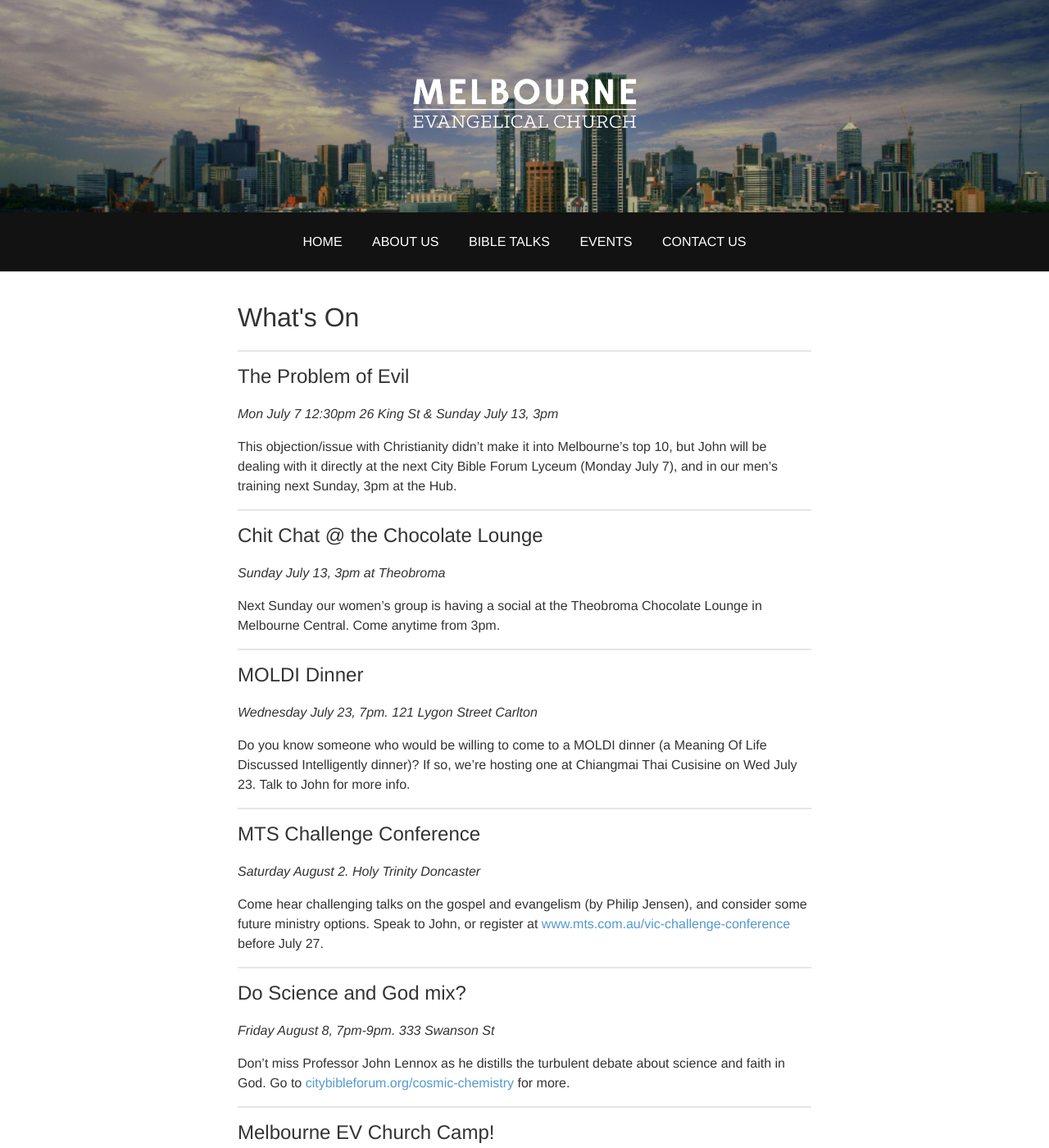
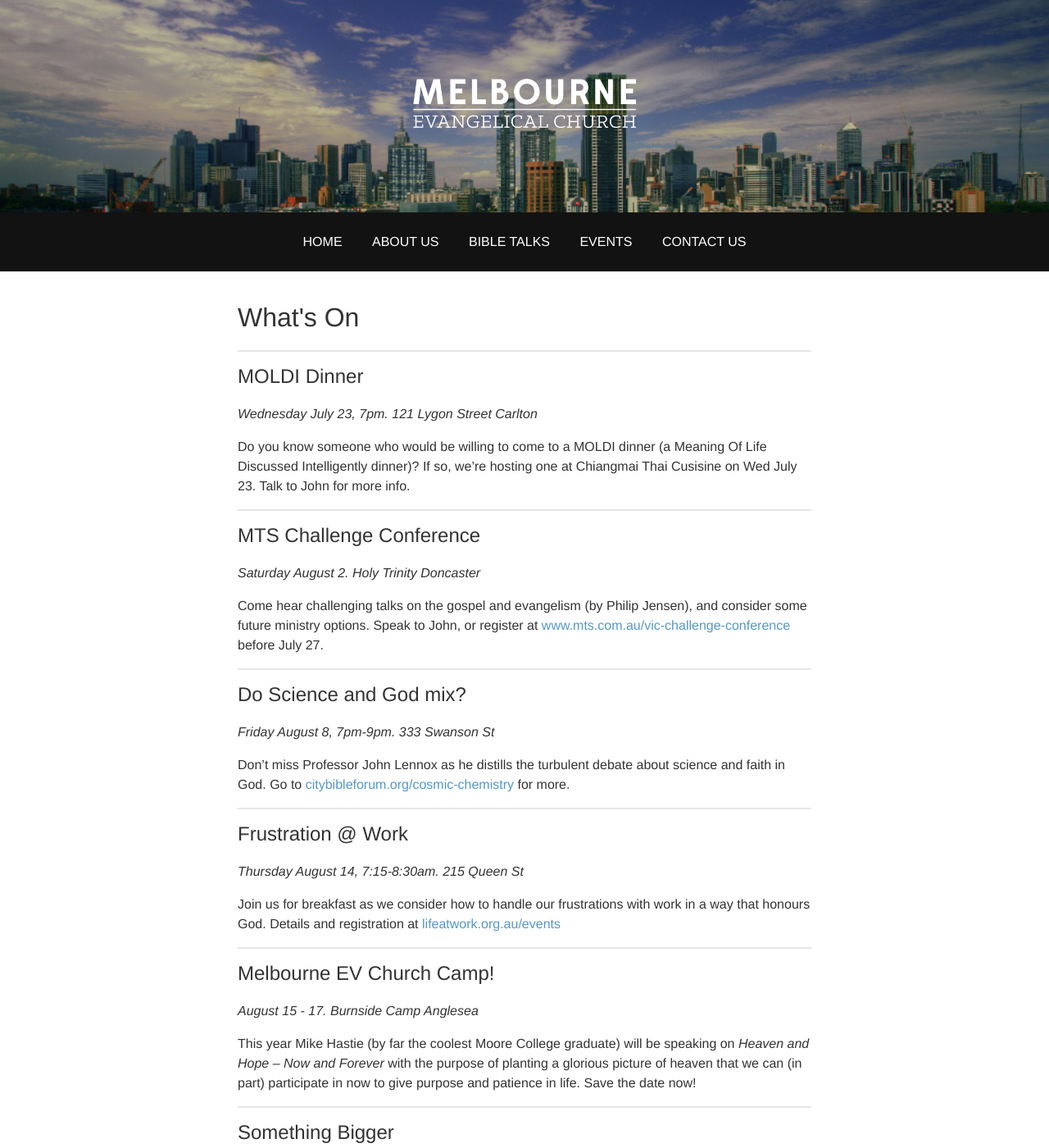
Before and after one commit to allanhortle/melbourneevangelicalchurch.com.au, a Jekyll site: the page built from events/index.markdown, in a window 1280 px wide and 1400 px high. Shown: the whole window at 82% size. Built offline with Jekyll 4.4.1, drawn with Linux system fonts in a browser that asks for light colours; Markdown is read by kramdown in place of the engine named in the settings.

Commit message:
sunday update

```diff
--- a/_posts/2014/2014-07-06-objection_04-christianity_is_anti_progressive-john_hudson.markdown
+++ b/_posts/2014/2014-07-06-objection_04-christianity_is_anti_progressive-john_hudson.markdown
@@ -1,7 +1,7 @@
 ---
 layout: post
 passage: 1 Corinthians 1:18-31
-title:  "Objection : Christianity Is Anti Progressive"
+title:  "Objection 4: Christianity Is Anti Progressive"
 author:  John Hudson
 date:  2014-07-06
 categories: Objections
--- a/events/index.markdown
+++ b/events/index.markdown
@@ -5,22 +5,6 @@ title:  What's On
 
 
 ---
-
-## The Problem of Evil
-_Mon July 7 12:30pm 26 King St & Sunday July 13, 3pm_
-
-This objection/issue with Christianity didn't make it into Melbourne's top 10, but John will be dealing with it directly at the next City Bible Forum Lyceum (Monday July 7), and in our men's training next Sunday, 3pm at the Hub.
-
----
-
-
-## Chit Chat @ the Chocolate Lounge
-_Sunday July 13, 3pm at Theobroma_
-
-Next Sunday our women's group is having a social at the Theobroma Chocolate Lounge in Melbourne Central. Come anytime from 3pm.
-
----
-
 
 ## MOLDI Dinner
 _Wednesday July 23, 7pm. 121 Lygon Street Carlton_
@@ -45,6 +29,13 @@ Don't miss Professor John Lennox as he distills the turbulent debate about scien
 
 ---
 
+
+## Frustration @ Work
+_Thursday August 14, 7:15-8:30am. 215 Queen St_
+
+Join us for breakfast as we consider how to handle our frustrations with work in a way that honours God. Details and registration at [lifeatwork.org.au/events](lifeatwork.org.au/events)
+
+---
 
 ## Melbourne EV Church Camp!
 _August 15 - 17. Burnside Camp Anglesea_
```
Also changed, not shown: _posts/2014/2014-07-13-objection_03-there_cant_be_one_true_religion-john_hudson.markdown (added, +8 -0 lines).
